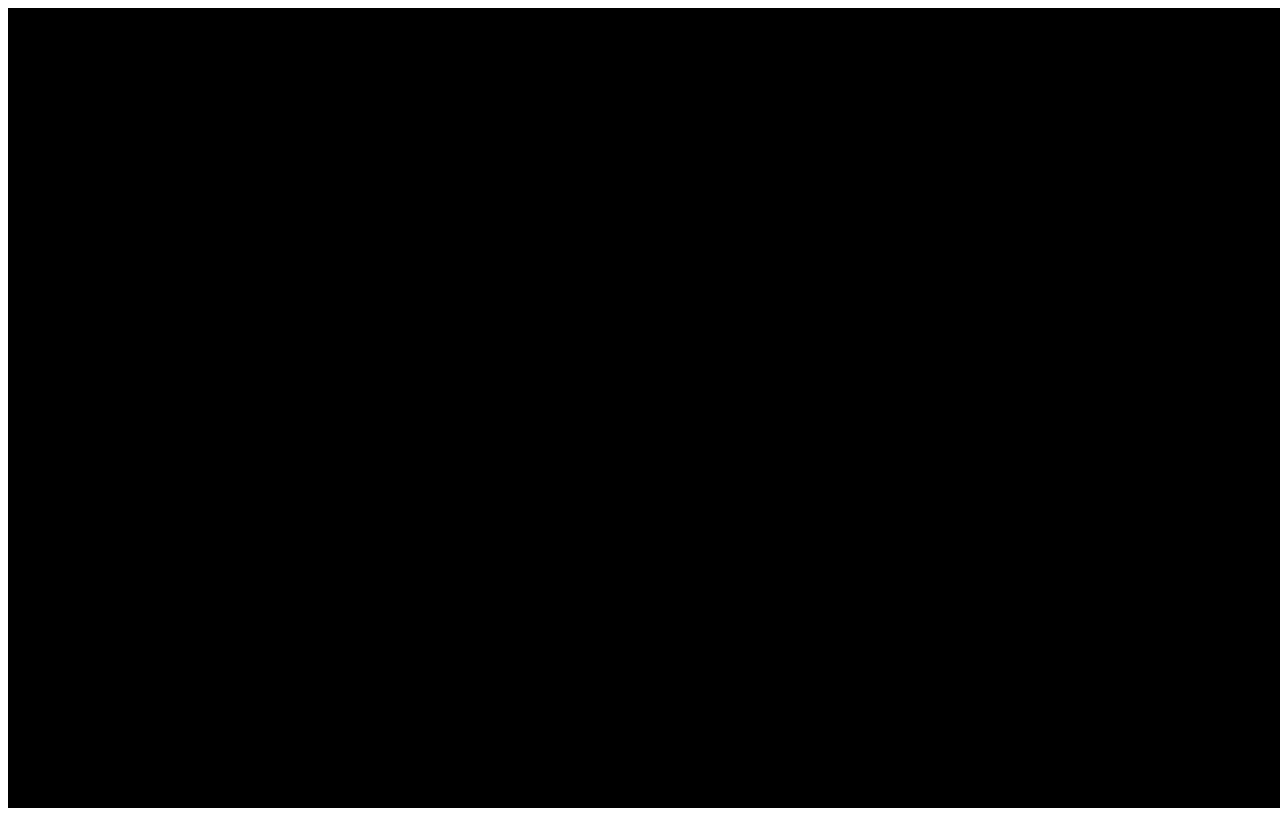
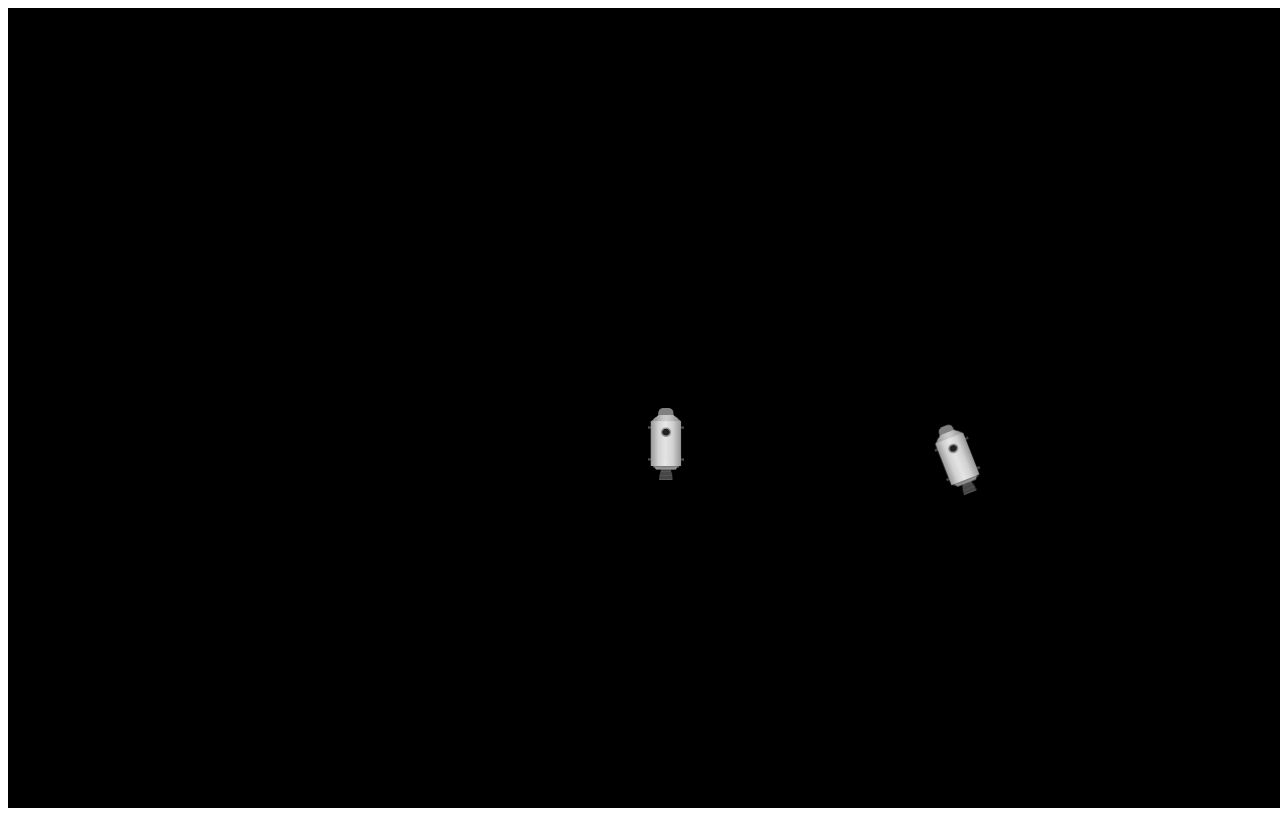
Before and after one commit to HugoRodriguesQW/my-first-multiplayer-game, a website: page playground/public/index.html in a window 1280 px wide. Drawn offline with nearby package versions, Linux system fonts and the light colour scheme.

Commit message:
Little Changes

```diff
--- a/playground/public/index.html
+++ b/playground/public/index.html
@@ -26,25 +26,30 @@
 
     <script type="module">
         const playerId = 'ID-PLAYER'
+
         import createInput from './js/input-listener.js'
         import createGame from './js/game.js'
         import createRender from './js/render.js'
 
-        const game = createGame(60)
-        const render = createRender(game.state, playerId)
+        const game = createGame(60) // Game Speed (p/s)
+        const render = createRender(game.state, playerId) // Render game.state and MY player
 
-        const myRocket = game.addNewPlayer({id: playerId, x: 300, y: 300, rotation: 0 })
+        const myRocket = game.addNewPlayer({id: playerId, x: 300, y: 300, rotation: 0.0 })
         game.addPlayerFunctions(playerId, {thrustSpeed : 0.5, boosterSpeed: 1.5})
 
         const inputListener = createInput()
         setInterval( () => {
 
-        Object.assign(myRocket.controller, inputListener)
+        if (game.state.players[playerId]) {
+        Object.assign(game.state.players[playerId].controller, inputListener)
         myRocket.move()
-
+        }
         }, 1000/ 60 )
 
-        game.addNewPlayer({id: 'ID-123', x: 400, y: 300, rotation: 90 })
+        game.addNewPlayer({id: 'ID-123'})
+
+        document.addPlayer = game.addNewPlayer
+        document.delete = game.deletePlayer
 
     </script>
 </body>
--- a/playground/public/js/game.js
+++ b/playground/public/js/game.js
@@ -1,6 +1,4 @@
 export default function createGame (gameSpeed) {
-
-    console.log( '%c\uD83D\uDE80 Space Game Console \uD83D\uDE80', 'background-color: #03fc7f; margin: 0; padding: 0; font-size: 13px')
 
     const state = {
         players: {}
@@ -9,9 +7,9 @@ export default function createGame (gameSpeed) {
 
     class rocket {
         constructor (setting) {
-        this.x = setting.x || 0
-        this.y = setting.y || 0
-        this.rot = setting.rotation || 0
+        this.x = setting.x === undefined? Math.random() * 700 : setting.x
+        this.y = setting.y === undefined? Math.random() * 700 : setting.y
+        this.rot = setting.rotation === undefined? Math.random() * 360 : setting.rotation
 
         this.particleEmitters = {}
         }
@@ -19,23 +17,22 @@ export default function createGame (gameSpeed) {
 
 
     function addNewPlayer({id, x, y, rotation}) {
-        console.info('%c GAME:', 'color: #03fc7f', `${id} connected.\n`, `x: ${x} \n`, `y: ${y} \n`, `rotation: ${rotation} \n`)
         const newplayer = new rocket({x, y, rotation})
         state.players[id] = newplayer
         return newplayer
     }
 
     function deletePlayer (id) {
-        console.info('%c GAME:', 'color: #03fc7f', `${id} disconnected.\n`)
         delete state.players[id]
+        return ': )'
     }
 
-    function addPlayerFunctions (playerId, {thrustSpeed, boosterSpeed}) {
+    function addPlayerFunctions (playerId, {st, sb}) {
 
             const player = state.players[playerId]
 
-            player.thrustSpeed = thrustSpeed || 0.7
-            player.boosterSpeed = boosterSpeed || 1.9
+            player.thrustSpeed = st || 0.5
+            player.boosterSpeed = sb || 1.5
             player.thrust  = { x: 0, y: 0 }
             player.turn = 0
 
@@ -122,6 +119,9 @@ export default function createGame (gameSpeed) {
             }
 
 
+            return ': )'
+
+
     }
 
     return {
--- a/playground/public/js/input-listener.js
+++ b/playground/public/js/input-listener.js
@@ -46,8 +46,8 @@ export default function createInput () {
         }
     }
 
-    addEventListener('keydown', controller.listen)
-    addEventListener('keyup', controller.listen)
+    window.addEventListener('keydown', controller.listen)
+    window.addEventListener('keyup', controller.listen)
 
     return controller.commands
 }
```
Also changed, not shown: playground/public/img/smoke.png (added).
